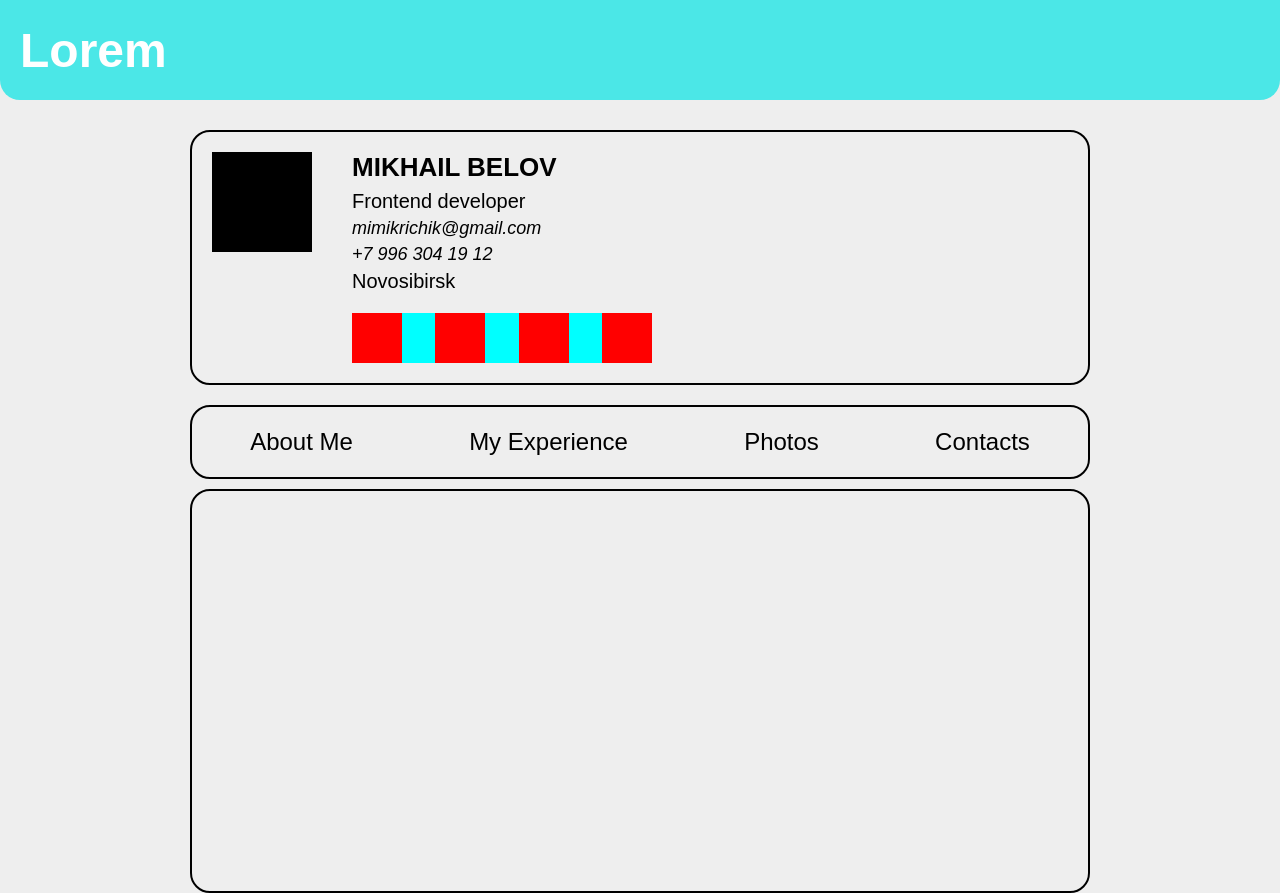
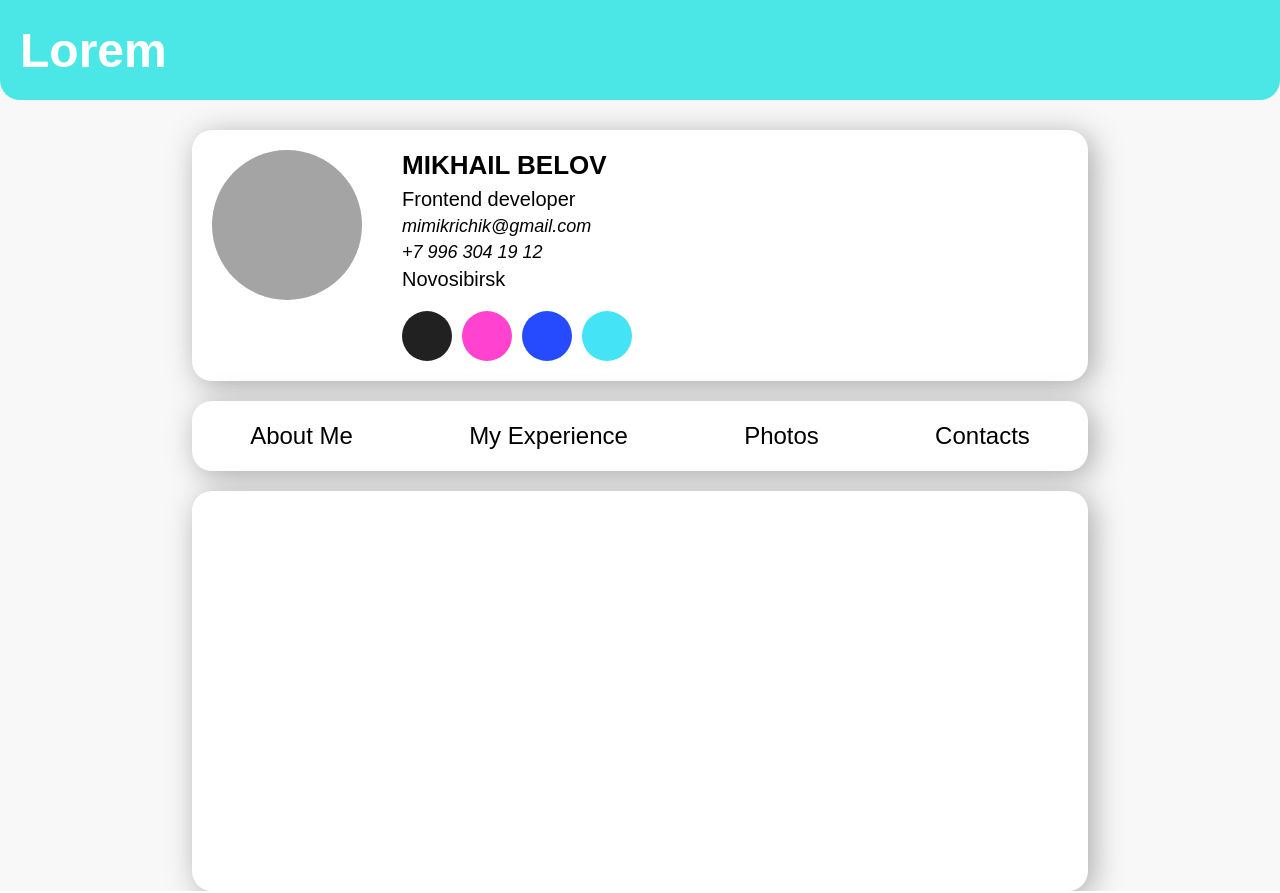
Before and after one commit to Wendiboy/belovCV, a React app: page / in a window 1280 px wide. Built offline with nearby package versions, Linux system fonts and the light colour scheme.

Commit message:
now looks better

```diff
--- a/src/components/Content/Content.css
+++ b/src/components/Content/Content.css
@@ -2,7 +2,8 @@
     width: 70%;
     min-height: 400px;
     border-radius: 20px;
-    border: black 2px solid;
+    background-color: #ffffff;
+    box-shadow: #a8a8a8 5px 5px 30px;
     margin: 0 auto;
-    margin-top: 10px;
+    margin-top: 20px;
 }
--- a/src/components/Main/Main.css
+++ b/src/components/Main/Main.css
@@ -2,9 +2,13 @@
     width: 70%;
     min-height: 200px;
     border-radius: 20px;
-    border: black 2px solid;
+
+    background-color: #ffffff;
+    box-shadow: #a8a8a8 5px 5px 30px;
+
     margin: 0 auto;
     margin-top: 30px;
+
 
 }
 
@@ -15,9 +19,10 @@
 }
 
 .Main__photo{
-    width: 100px;
-    height: 100px;
-    background-color: black;
+    width: 150px;
+    height: 150px;
+    border-radius: 100px;
+    background-color: #a4a4a4;
     margin: 20px;
 
 }
@@ -59,33 +64,36 @@
 
 .social_networks{
     display: flex;
-    background-color: aqua;
-    width: 300px;
+    width: 230px;
     height: 50px;
     justify-content: space-between;
     margin-top: 20px;
 }
 
 .github{
-    background-color: red;
+    border-radius: 30px;
+    background-color: #212121;
     width: 50px;
     height: 50px;
 }
 
 .vk{
-    background-color: red;
+    border-radius: 30px;
+    background-color: #264bff;
     width: 50px;
     height: 50px;
 }
 
 .instagram{
-    background-color: red;
+    border-radius: 30px;
+    background-color: #ff42cf;
     width: 50px;
     height: 50px;
 }
 
 .telegram{
-    background-color: red;
+    border-radius: 30px;
+    background-color: #44e3f5;
     width: 50px;
     height: 50px;
 }
--- a/src/components/MainMenu/MainMenu.css
+++ b/src/components/MainMenu/MainMenu.css
@@ -1,10 +1,11 @@
 .MainMenu{
     border-radius: 20px;
-    border: black 2px solid;
     width: 70%;
     height: 70px;
     margin: 0 auto;
     margin-top: 20px;
+    background-color: #ffffff;
+    box-shadow: #a8a8a8 5px 5px 30px;
 }
 
 .MainMenu__wrapper{
--- a/src/styles/App.css
+++ b/src/styles/App.css
@@ -13,7 +13,7 @@ h1 {
 }
 
 .App__wrapper{
-    background-color: #eeeeee;
+    background-color: #f8f8f8;
     min-height: 100vh;
     font-family: Arial, Helvetica, sans-serif;
 
```
